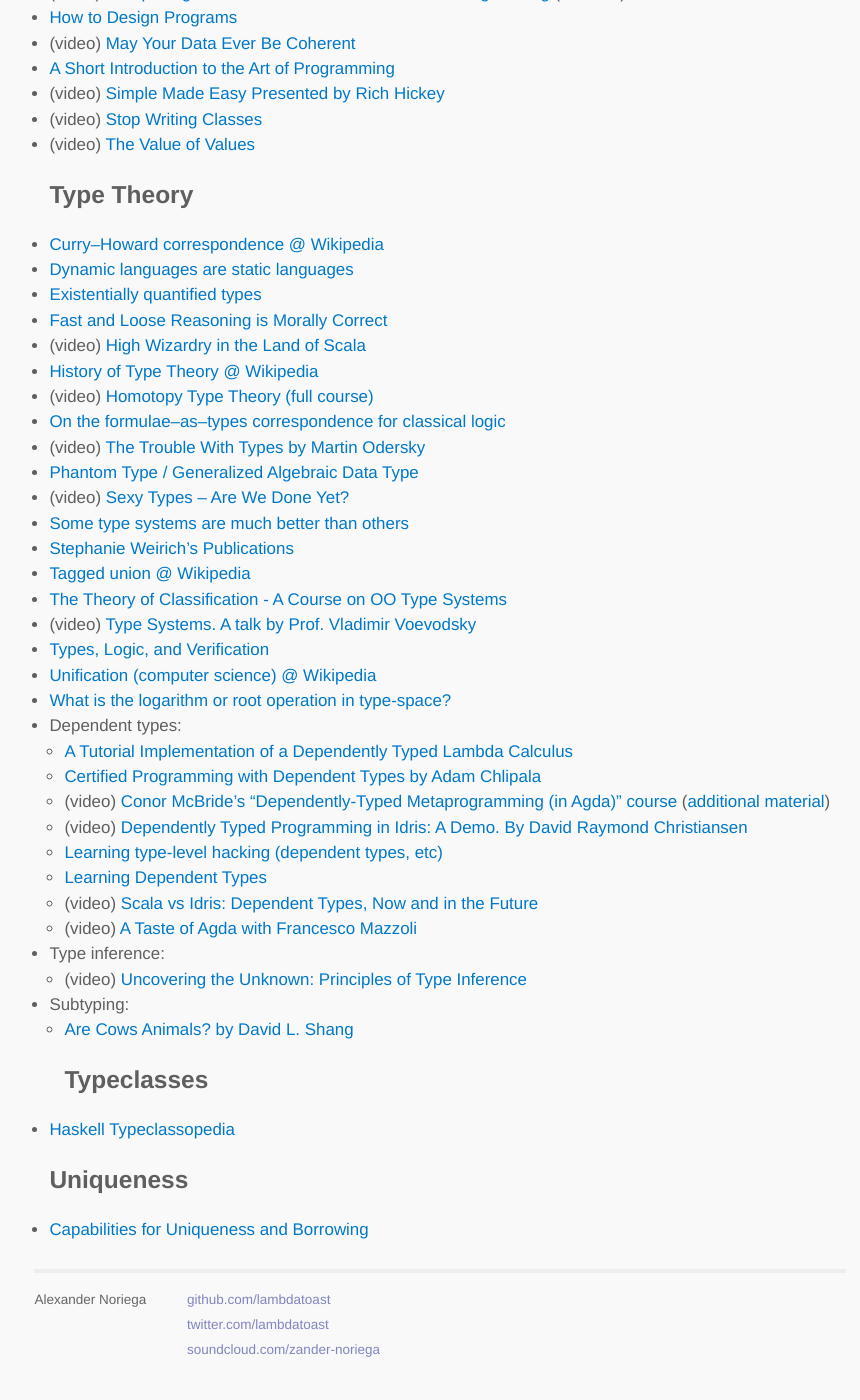
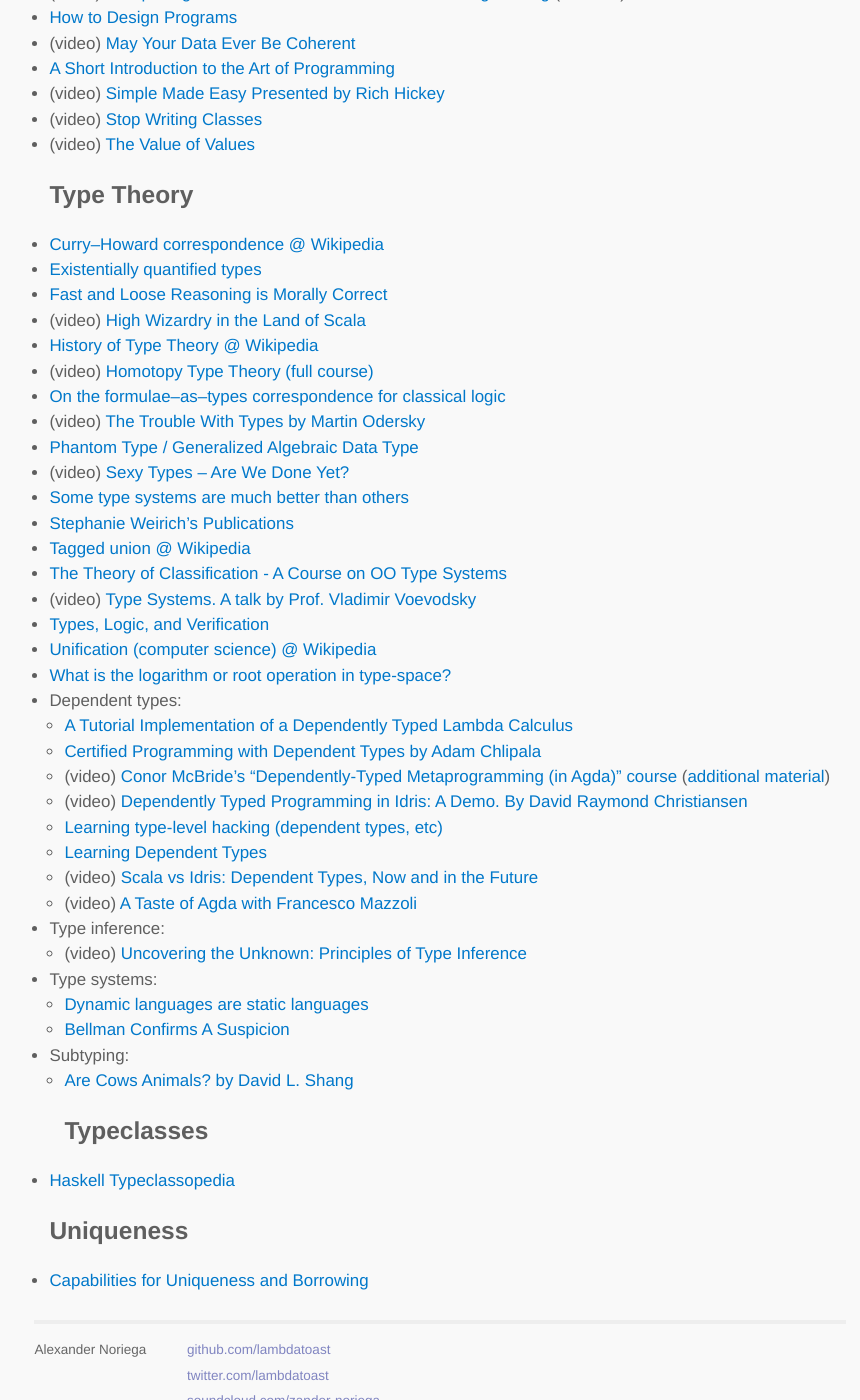
Before and after one commit to lambdatoast/lambdatoast.github.com, a Jekyll site: the page built from cs-resources/index.md, in a window 1280 px wide and 1400 px high, scrolled down 6335 px. Shown: the whole window, without its empty margins (200-1060 px from the left). Built offline with Jekyll 4.4.1, drawn with Linux system fonts in a browser that asks for light colours; before the commit the page ends 7711 px from its top, so only the background shows below that.

Commit message:
Add link to Bellman Confirms A Suspicion blog post by Bob Harper.

```diff
--- a/cs-resources/index.md
+++ b/cs-resources/index.md
@@ -228,6 +227,9 @@
     + (video) [A Taste of Agda with Francesco Mazzoli](http://vimeo.com/77168227)
   - Type inference:
     + (video) [Uncovering the Unknown: Principles of Type Inference](http://www.youtube.com/watch?v=fDTt_uo0F-g)
+  - Type systems:
+    + [Dynamic languages are static languages](http://existentialtype.wordpress.com/2011/03/19/dynamic-languages-are-static-languages/)
+    + [Bellman Confirms A Suspicion](https://existentialtype.wordpress.com/2014/04/21/bellman-confirms-a-suspicion/)
   - Subtyping:
     + [Are Cows Animals? by David L. Shang](http://visviva.3d-album.com/transframe/papers/covar.htm)
 ## Typeclasses
```
Also changed, not shown: other parts of cs-resources/index.md (+0 -1 lines).
